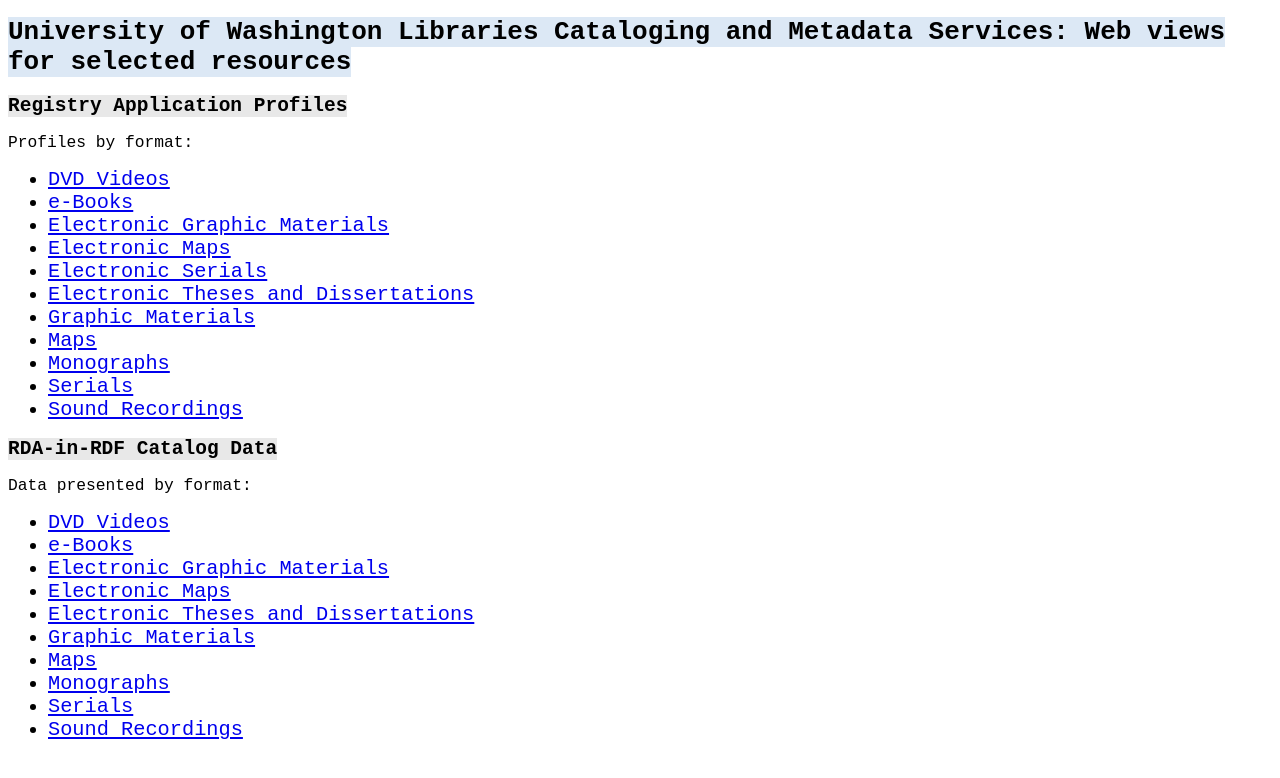
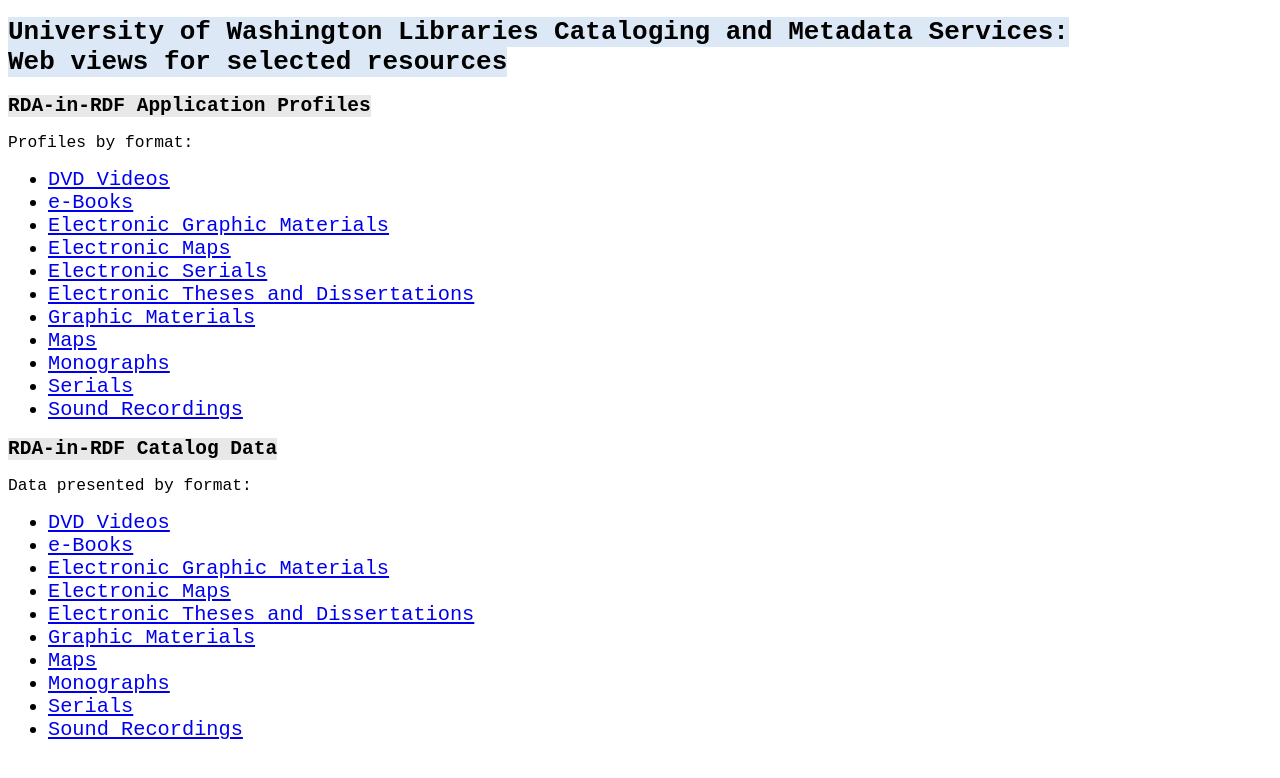
Before and after one commit to uwlib-cams/webviews, a plain HTML site: page docs/index.html in a window 1280 px wide. Drawn offline with Linux system fonts and the light colour scheme.

```diff
--- a/docs/index.html
+++ b/docs/index.html
@@ -6,9 +6,9 @@
     <title>cams webviews</title>
   </head>
   <body>
-    <h1><span class="indexTop">University of Washington Libraries Cataloging and Metadata Services: Web views for selected
+    <h1><span class="indexTop">University of Washington Libraries Cataloging and Metadata Services:<br/>Web views for selected
       resources</span></h1>
-    <h2><span class="indexHeading">Registry Application Profiles</span></h2>
+    <h2><span class="indexHeading">RDA-in-RDF Application Profiles</span></h2>
     <p>Profiles by format:</p>
     <ul>
       <li>
```
